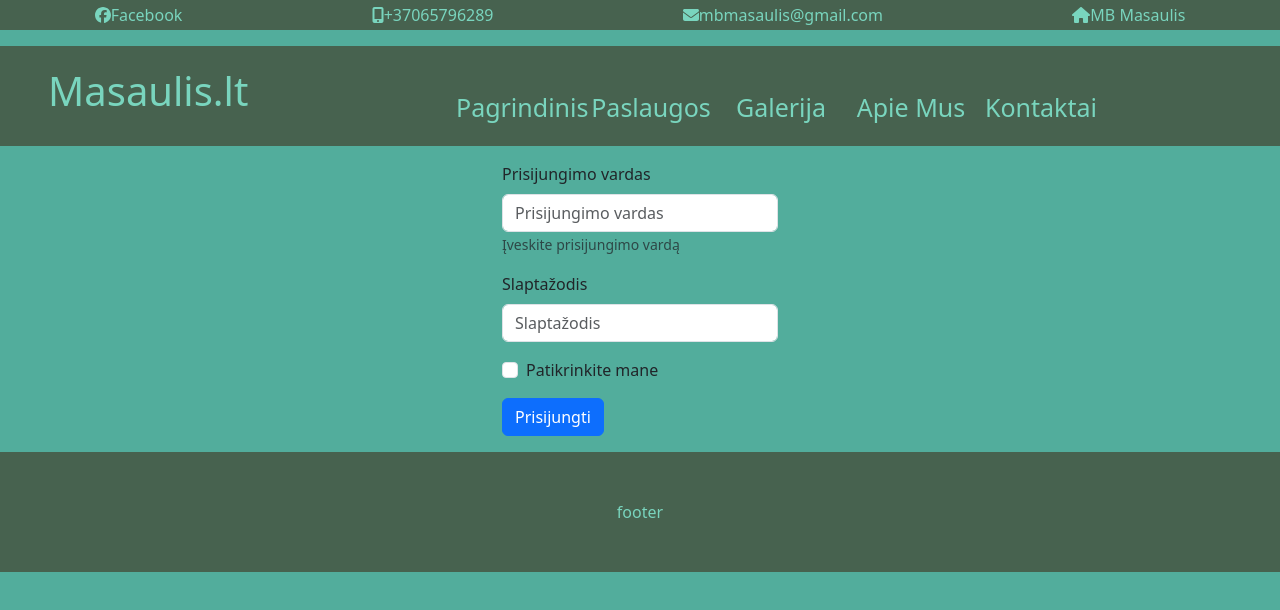
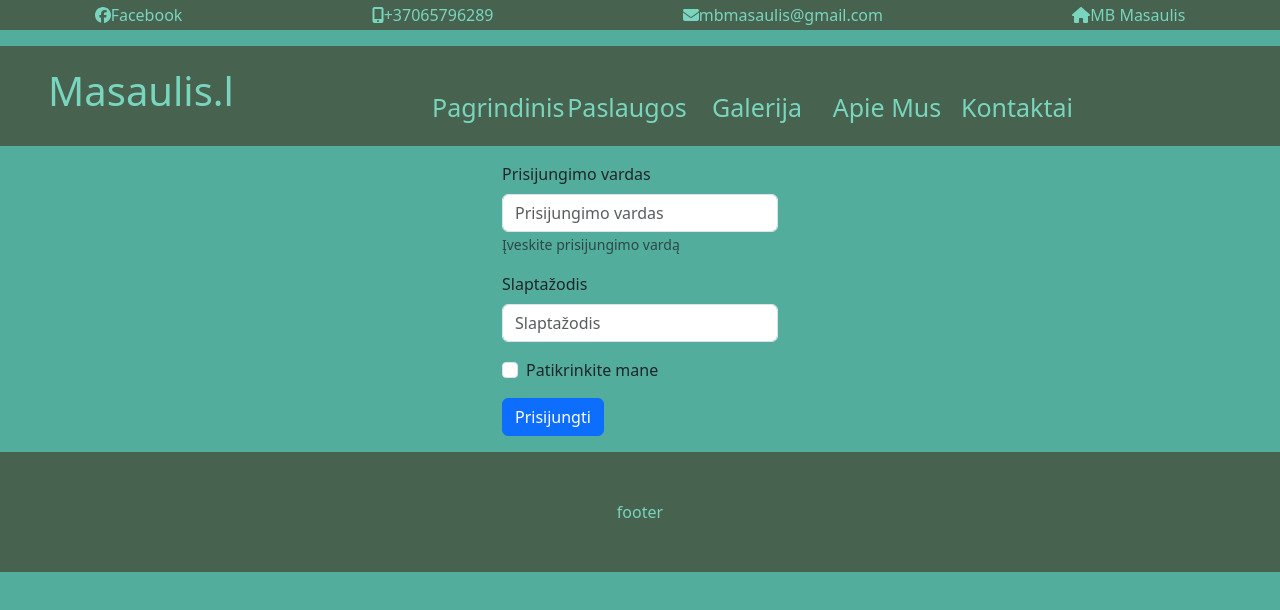
Before and after one commit to edas112/masaulis, a React (Vite) app: page /admin in a window 1280 px wide. Shown: the top 610 px of the page. Built offline with nearby package versions, Linux system fonts and the light colour scheme; no server answers.

Commit message:
navigacija

```diff
--- a/src/components/Navigacija/navigacija.scss
+++ b/src/components/Navigacija/navigacija.scss
@@ -77,13 +77,13 @@
   }
 
   @include mobile {
-    width: 50%;
+    width: 100%;
   }
 }
 
 .logo {
   margin-left: 3rem;
-  margin-right: 3rem;
+
   color: var(--Tiffany-Blue);
 
   font-size: 40px;
```
